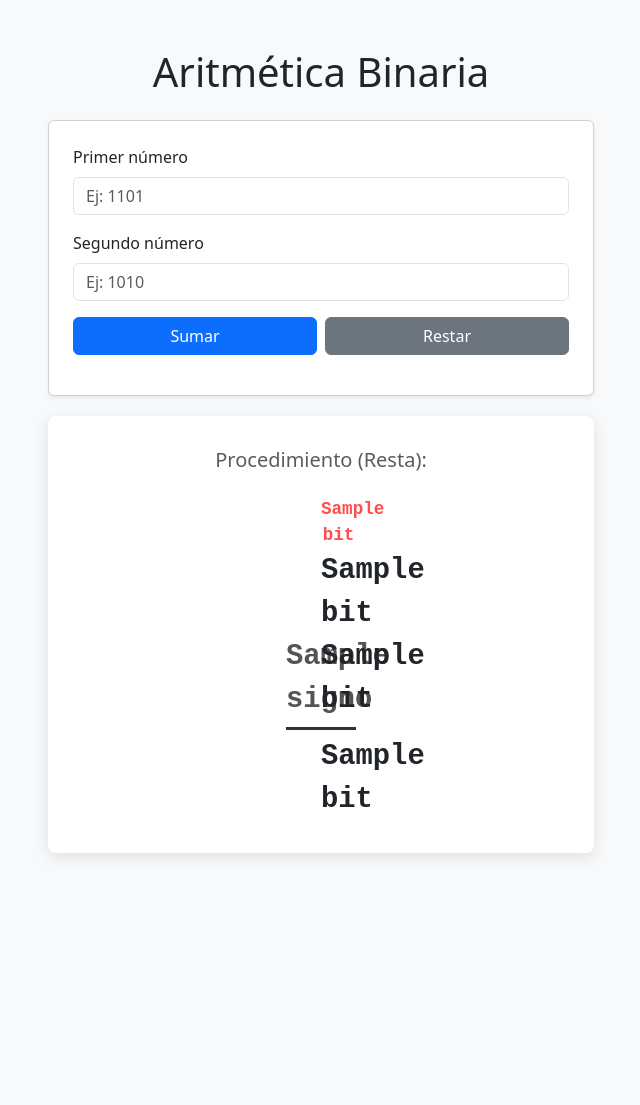
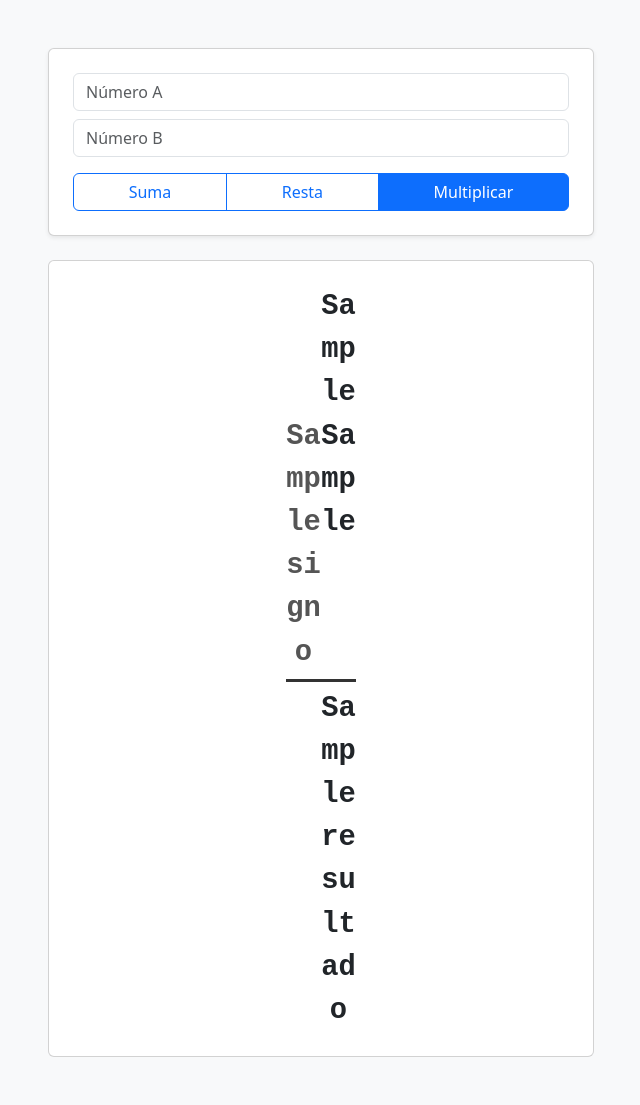
Before and after one commit to zambrano08/calculadora_binaria, a Flask app: template templates/index.html in a window 1280 px wide. Shown: the whole page, without its empty margins (319-959 px from the left). Before the commit the page ends 857 px from the top, so only its background shows below. Run offline with Flask 3, Linux system fonts and the light colour scheme; the template is opened without the code that fills it: most values are stand-ins (such as "Sample title", 1, 10 or a date in 2020).

Commit message:
Multiplicación

```diff
--- a/app.py
+++ b/app.py
@@ -3,70 +3,75 @@ from flask import Flask, render_template, request
 app = Flask(__name__)
 
 def calcular_operacion(n1, n2, tipo):
+    # Validaciones básicas
+    if not n1 or not n2: return None
+
+    if tipo == 'multiplicacion':
+        res_int = int(n1, 2) * int(n2, 2)
+        res_bin = bin(res_int)[2:]
+        total_cols = len(res_bin)
+
+        productos_parciales = []
+        # Multiplicamos por cada bit del segundo número de derecha a izquierda
+        for i, bit in enumerate(reversed(n2)):
+            if bit == '1':
+                parcial = n1
+            else:
+                parcial = '0' * len(n1)
+
+            # Añadimos el desplazamiento (indentación de cuaderno)
+            espacios_derecha = i
+            fila = list(parcial.zfill(len(parcial) + espacios_derecha).rjust(total_cols, ' '))
+            productos_parciales.append(fila)
+
+        return {
+            "bits_a": list(n1.rjust(total_cols, ' ')),
+            "bits_b": list(n2.rjust(total_cols, ' ')),
+            "productos_parciales": productos_parciales,
+            "resultado": list(res_bin),
+            "total_cols": total_cols,
+            "signo": "x",
+            "tipo": "mult"
+        }
+
+    # Lógica de Suma y Resta (simplificada para integración)
     max_len = max(len(n1), len(n2))
-    a_padded = n1.zfill(max_len)
-    b_padded = n2.zfill(max_len)
-
-    resultado = []
-    pasos_superiores = [] # Acarreos o Préstamos
+    a_padded, b_padded = n1.zfill(max_len), n2.zfill(max_len)
+    resultado, pasos = [], []
 
     if tipo == 'suma':
         acarreo = 0
-        for i in range(max_len - 1, -1, -1):
+        for i in range(max_len -1, -1, -1):
             s = int(a_padded[i]) + int(b_padded[i]) + acarreo
-            resultado.insert(0, str(s % 2))
-            pasos_superiores.insert(0, str(acarreo) if acarreo > 0 else " ")
-            acarreo = s // 2
-        if acarreo:
-            resultado.insert(0, str(acarreo))
-            pasos_superiores.insert(0, str(acarreo))
+            resultado.insert(0, str(s % 2)); pasos.insert(0, str(acarreo) if acarreo > 0 else " "); acarreo = s // 2
+        if acarreo: resultado.insert(0, str(acarreo)); pasos.insert(0, str(acarreo))
         signo = "+"
     else:
-        # Lógica de Resta (A - B)
+        if int(n1, 2) < int(n2, 2): return "Error: El primer número debe ser mayor."
         prestamo = 0
-        # Convertimos a int para validar si el resultado será negativo
-        if int(n1, 2) < int(n2, 2):
-            return "Error: El primer número debe ser mayor o igual al segundo para este formato."
-
-        for i in range(max_len - 1, -1, -1):
-            bit_a = int(a_padded[i])
-            bit_b = int(b_padded[i])
-
-            resta = bit_a - bit_b - prestamo
-
-            if resta < 0:
-                resta += 2
-                pasos_superiores.insert(0, "1")
-                prestamo = 1
-            else:
-                pasos_superiores.insert(0, " ")
-                prestamo = 0
-            resultado.insert(0, str(resta))
+        for i in range(max_len -1, -1, -1):
+            r = int(a_padded[i]) - int(b_padded[i]) - prestamo
+            if r < 0: r += 2; pasos.insert(0, "1"); prestamo = 1
+            else: pasos.insert(0, " "); prestamo = 0
+            resultado.insert(0, str(r))
         signo = "-"
 
-    total_cols = len(resultado)
-    # Alinear números al ancho del resultado
+    t_cols = len(resultado)
     return {
-        "bits_a": list(a_padded.zfill(total_cols)),
-        "bits_b": list(b_padded.zfill(total_cols)),
-        "pasos": pasos_superiores if len(pasos_superiores) == total_cols else [" "] + pasos_superiores,
-        "resultado": resultado,
-        "total_cols": total_cols,
-        "signo": signo
+        "bits_a": list(a_padded.zfill(t_cols)),
+        "bits_b": list(b_padded.zfill(t_cols)),
+        "pasos": pasos if len(pasos) == t_cols else [" "] + pasos,
+        "resultado": resultado, "total_cols": t_cols, "signo": signo, "tipo": "std"
     }
 
 @app.route('/', methods=['GET', 'POST'])
 def index():
-    proc = None
-    error = None
+    proc, error = None, None
     if request.method == 'POST':
-        n1 = request.form.get('num1', '').strip()
-        n2 = request.form.get('num2', '').strip()
-        tipo = request.form.get('operacion')
-        if n1 and n2:
-            res = calcular_operacion(n1, n2, tipo)
-            if isinstance(res, str): error = res
-            else: proc = res
+        n1, n2, t = request.form.get('num1'), request.form.get('num2'), request.form.get('operacion')
+        res = calcular_operacion(n1, n2, t)
+        if isinstance(res, str): error = res
+        else: proc = res
     return render_template('index.html', proc=proc, error=error)
 
 if __name__ == '__main__':
--- a/templates/index.html
+++ b/templates/index.html
@@ -6,17 +6,9 @@
     <title>Calculadora Binaria</title>
     <link href="https://cdn.jsdelivr.net/npm/bootstrap@5.3.0/dist/css/bootstrap.min.css" rel="stylesheet">
     <style>
-        .card-cuaderno {
-            background-color: white;
-            border-radius: 8px;
-            box-shadow: 0 4px 15px rgba(0,0,0,0.1);
-            padding: 2rem;
-            margin-top: 20px;
-            overflow-x: auto;
-        }
         .operacion-grid {
             display: grid;
-            font-family: 'Courier New', Courier, monospace;
+            font-family: 'Courier New', monospace;
             font-size: 1.8rem;
             font-weight: bold;
             width: fit-content;
@@ -25,71 +17,50 @@
         }
         .bit { width: 35px; text-align: center; }
         .paso-sup { color: #ff4d4d; font-size: 1.1rem; }
-        .linea-resultado {
-            grid-column: 1 / -1;
-            width: 100%;
-            height: 3px;
-            background-color: #333;
-            margin: 5px 0;
-        }
+        .linea { grid-column: 1 / -1; width: 100%; height: 3px; background: #333; margin: 5px 0; }
         .signo { color: #555; width: 35px; text-align: center; }
     </style>
 </head>
 <body class="bg-light">
     <div class="container py-5">
-        <h1 class="text-center mb-4">Aritmética Binaria</h1>
-
         <div class="row justify-content-center">
             <div class="col-md-6">
-                {% if error %}
-                <div class="alert alert-danger">{{ error }}</div>
-                {% endif %}
-
-                <form method="POST" class="card p-4 shadow-sm">
-                    <div class="mb-3">
-                        <label class="form-label">Primer número</label>
-                        <input type="text" name="num1" class="form-control" pattern="[01]+" placeholder="Ej: 1101" required>
-                    </div>
-                    <div class="mb-3">
-                        <label class="form-label">Segundo número</label>
-                        <input type="text" name="num2" class="form-control" pattern="[01]+" placeholder="Ej: 1010" required>
-                    </div>
-                    <div class="d-flex gap-2 mb-3">
-                        <button type="submit" name="operacion" value="suma" class="btn btn-primary w-50">Sumar</button>
-                        <button type="submit" name="operacion" value="resta" class="btn btn-secondary w-50">Restar</button>
+                <form method="POST" class="card p-4 shadow-sm mb-4">
+                    <input type="text" name="num1" class="form-control mb-2" pattern="[01]+" placeholder="Número A" required>
+                    <input type="text" name="num2" class="form-control mb-3" pattern="[01]+" placeholder="Número B" required>
+                    <div class="btn-group w-100">
+                        <button type="submit" name="operacion" value="suma" class="btn btn-outline-primary">Suma</button>
+                        <button type="submit" name="operacion" value="resta" class="btn btn-outline-primary">Resta</button>
+                        <button type="submit" name="operacion" value="multiplicacion" class="btn btn-primary">Multiplicar</button>
                     </div>
                 </form>
 
                 {% if proc %}
-                <div class="card-cuaderno text-center">
-                    <h5 class="text-muted mb-4">Procedimiento ({{ "Suma" if proc.signo == '+' else "Resta" }}):</h5>
+                <div class="card p-4">
                     <div class="operacion-grid" data-cols="{{ proc.total_cols + 1 }}">
+                        {% if proc.tipo == 'std' %}
+                            <div class="signo"></div>
+                            {% for b in proc.pasos %}<div class="bit paso-sup">{{ b|safe }}</div>{% endfor %}
+                        {% endif %}
 
-                        <!-- PASOS (ACARREOS O PRÉSTAMOS) -->
                         <div class="signo"></div>
-                        {% for bit in proc.pasos %}
-                            <div class="bit paso-sup">{{ bit | safe }}</div>
-                        {% endfor %}
+                        {% for b in proc.bits_a %}<div class="bit">{{ b }}</div>{% endfor %}
 
-                        <!-- FILA A -->
+                        <div class="signo">{{ proc.signo }}</div>
+                        {% for b in proc.bits_b %}<div class="bit">{{ b }}</div>{% endfor %}
+
+                        <div class="linea"></div>
+
+                        {% if proc.tipo == 'mult' %}
+                            {% for fila in proc.productos_parciales %}
+                                <div class="signo"></div>
+                                {% for b in fila %}<div class="bit">{{ b if b != ' ' else '&nbsp;'|safe }}</div>{% endfor %}
+                            {% endfor %}
+                            <div class="linea"></div>
+                        {% endif %}
+
                         <div class="signo"></div>
-                        {% for bit in proc.bits_a %}
-                            <div class="bit">{{ bit }}</div>
-                        {% endfor %}
-
-                        <!-- FILA B -->
-                        <div class="signo">{{ proc.signo }}</div>
-                        {% for bit in proc.bits_b %}
-                            <div class="bit">{{ bit }}</div>
-                        {% endfor %}
-
-                        <div class="linea-resultado"></div>
-
-                        <!-- RESULTADO -->
-                        <div class="signo"></div>
-                        {% for bit in proc.resultado %}
-                            <div class="bit">{{ bit }}</div>
-                        {% endfor %}
+                        {% for b in proc.resultado %}<div class="bit">{{ b }}</div>{% endfor %}
                     </div>
                 </div>
                 {% endif %}
```
